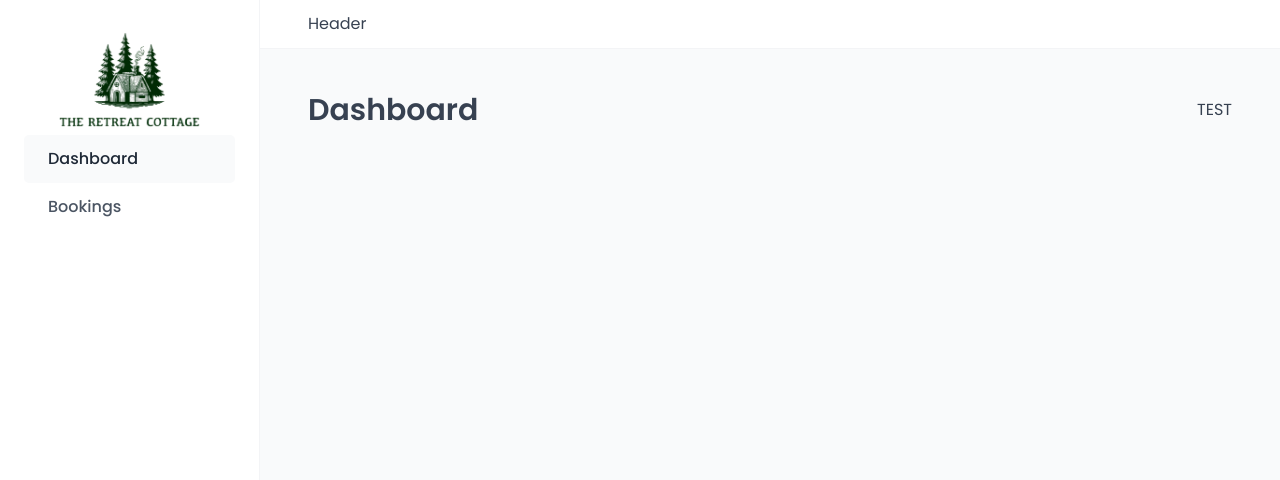
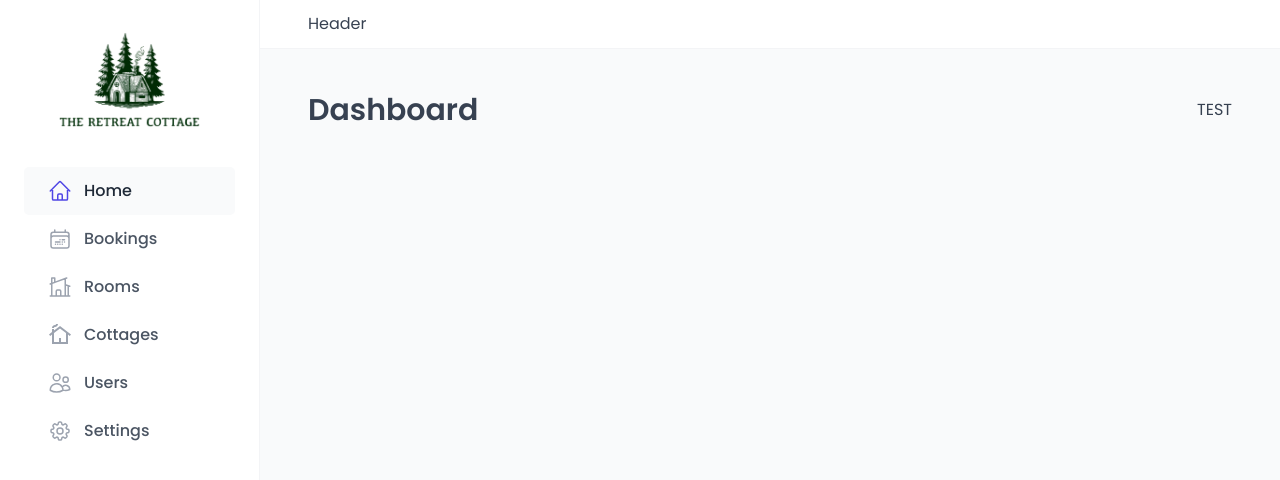
Before and after one commit to gouravkashiv7/the-retreat-operations-manager, a React (Vite) app: page /dashboard in a window 1280 px wide. Shown: the top 480 px of the page. Built offline with nearby package versions, Linux system fonts and the light colour scheme; a web font is replaced by a local one.

Commit message:
styled Sidebar

```diff
--- a/package.json
+++ b/package.json
@@ -12,6 +12,7 @@
   "dependencies": {
     "react": "^19.1.1",
     "react-dom": "^19.1.1",
+    "react-icons": "^5.5.0",
     "react-router-dom": "^7.9.4",
     "styled-components": "^6.1.19"
   },
--- a/src/App.jsx
+++ b/src/App.jsx
@@ -2,13 +2,14 @@ import { BrowserRouter, Navigate, Route, Routes } from "react-router-dom";
 
 import Dashboard from "./pages/Dashboard";
 import Bookings from "./pages/Bookings";
-import Cabins from "./pages/Cabins";
 import Users from "./pages/Users";
 import Settings from "./pages/Settings";
 import Account from "./pages/Account";
 import Login from "./pages/Login";
 import PageNotFound from "./pages/PageNotFound";
 import AppLayout from "./ui/AppLayout";
+import Rooms from "./pages/Rooms";
+import Cottages from "./pages/Cottages";
 
 function App() {
   return (
@@ -18,7 +19,8 @@ function App() {
           <Route index element={<Navigate replace to="dashboard" />} />
           <Route path="dashboard" element={<Dashboard />} />
           <Route path="bookings" element={<Bookings />} />
-          <Route path="cabins" element={<Cabins />} />
+          <Route path="cottages" element={<Cottages />} />
+          <Route path="rooms" element={<Rooms />} />
           <Route path="users" element={<Users />} />
           <Route path="settings" element={<Settings />} />
           <Route path="account" element={<Account />} />
--- /dev/null
+++ b/src/pages/Cottages.jsx
@@ -0,0 +1,13 @@
+import Heading from "../ui/Heading";
+import Row from "../ui/Row";
+
+function Cottages() {
+  return (
+    <Row type="horizontal">
+      <Heading as="h1">All cabins</Heading>
+      <p>TEST</p>
+    </Row>
+  );
+}
+
+export default Cottages;
--- a/src/pages/Cabins.jsx
+++ b/src/pages/Rooms.jsx
@@ -1,7 +1,7 @@
 import Heading from "../ui/Heading";
 import Row from "../ui/Row";
 
-function Cabins() {
+function Rooms() {
   return (
     <Row type="horizontal">
       <Heading as="h1">All cabins</Heading>
@@ -10,4 +10,4 @@ function Cabins() {
   );
 }
 
-export default Cabins;
+export default Rooms;
--- a/src/ui/MainNav.jsx
+++ b/src/ui/MainNav.jsx
@@ -1,5 +1,13 @@
 import { NavLink } from "react-router-dom";
 import styled from "styled-components";
+import {
+  HiOutlineHome,
+  HiOutlineCalendarDateRange,
+  HiOutlineUsers,
+  HiOutlineCog8Tooth,
+  HiOutlineHomeModern,
+} from "react-icons/hi2";
+import { MdOutlineCottage } from "react-icons/md";
 
 const NavList = styled.ul`
   display: flex;
@@ -51,10 +59,40 @@ function MainNav() {
     <nav>
       <ul>
         <li>
-          <StyledNavLink to="/dashboard"> Dashboard </StyledNavLink>
+          <StyledNavLink to="/dashboard">
+            <HiOutlineHome />
+            <span>Home</span>
+          </StyledNavLink>
         </li>
         <li>
-          <StyledNavLink to="/bookings"> Bookings </StyledNavLink>
+          <StyledNavLink to="/bookings">
+            <HiOutlineCalendarDateRange />
+            <span>Bookings</span>
+          </StyledNavLink>
+        </li>
+        <li>
+          <StyledNavLink to="/rooms">
+            <HiOutlineHomeModern />
+            <span>Rooms</span>
+          </StyledNavLink>
+        </li>
+        <li>
+          <StyledNavLink to="/cottages">
+            <MdOutlineCottage />
+            <span>Cottages</span>
+          </StyledNavLink>
+        </li>
+        <li>
+          <StyledNavLink to="/users">
+            <HiOutlineUsers />
+            <span>Users</span>
+          </StyledNavLink>
+        </li>
+        <li>
+          <StyledNavLink to="/settings">
+            <HiOutlineCog8Tooth />
+            <span>Settings</span>
+          </StyledNavLink>
         </li>
       </ul>
     </nav>
--- a/src/ui/Sidebar.jsx
+++ b/src/ui/Sidebar.jsx
@@ -7,6 +7,10 @@ const StyledSidebar = styled.header`
   padding: 3.2rem 2.4rem;
   border-right: 1px solid var(--color-grey-100);
   grid-row: 1/-1;
+
+  display: flex;
+  flex-direction: column;
+  gap: 3.2rem;
 `;
 
 function Sidebar() {
```
Also changed, not shown: 1 other file (tests, documents, lock files or other folders).
